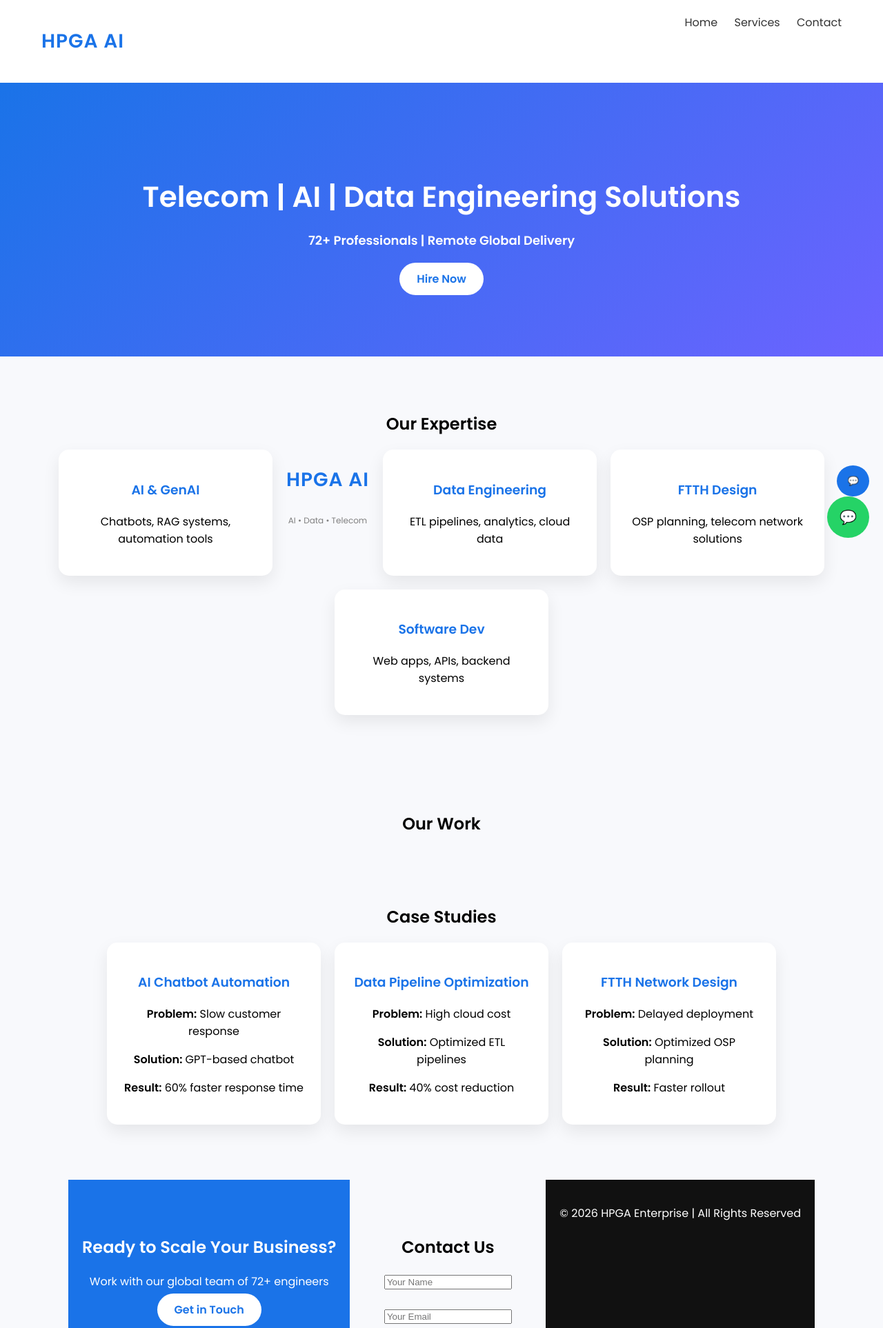
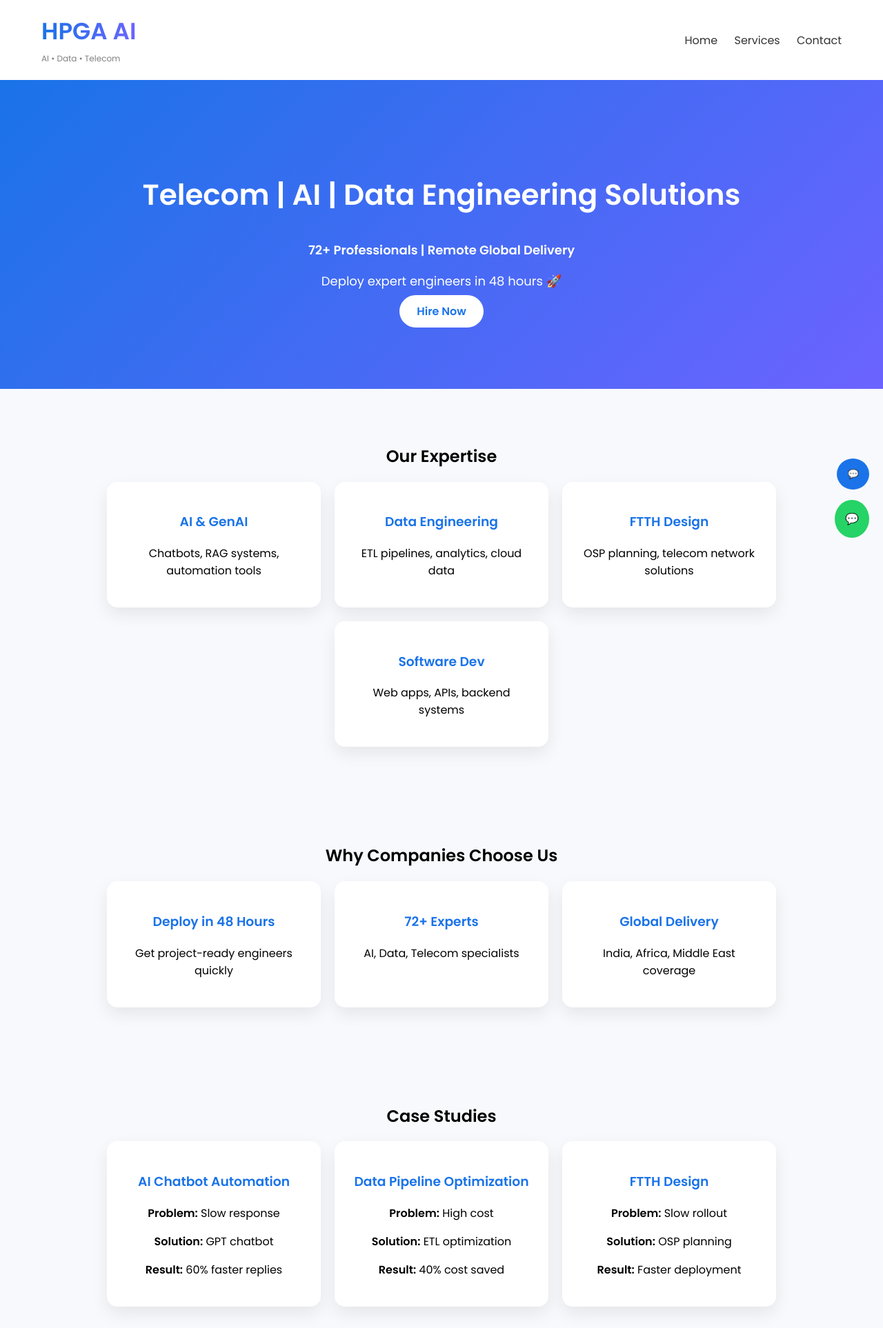
Before and after one commit to royetce/hpgaai, a plain HTML site: page index.html in a window 1280 px wide. Shown: the top 1926 px of the page at 69% size. Drawn offline with Linux system fonts and the light colour scheme.

Commit message:
Add files via upload

```diff
--- a/index.html
+++ b/index.html
@@ -8,29 +8,35 @@
 <link href="https://fonts.googleapis.com/css2?family=Poppins:wght@300;400;600&display=swap" rel="stylesheet">
 
 <style>
-.logo {
-    font-size: 28px;
-    font-weight: 700;
-    color: #1a73e8;
-    letter-spacing: 1px;
-}
 body {
     margin: 0;
     font-family: 'Poppins', sans-serif;
     background: #f8f9fc;
 }
 
+/* Logo */
+.logo {
+    font-size: 34px;
+    font-weight: 700;
+    background: linear-gradient(90deg, #1a73e8, #6c63ff);
+    -webkit-background-clip: text;
+    -webkit-text-fill-color: transparent;
+    margin: 0;
+}
+
+.tagline {
+    font-size: 12px;
+    color: gray;
+}
+
 /* Navbar */
 header {
     display: flex;
     justify-content: space-between;
+    align-items: center;
     padding: 20px 60px;
     background: white;
     box-shadow: 0 2px 10px rgba(0,0,0,0.05);
-}
-
-header h2 {
-    color: #1a73e8;
 }
 
 nav a {
@@ -40,7 +46,7 @@ nav a {
     font-weight: 500;
 }
 
-/* Hero Section */
+/* Hero */
 .hero {
     text-align: center;
     padding: 100px 20px;
@@ -50,12 +56,10 @@ nav a {
 
 .hero h1 {
     font-size: 42px;
-    margin-bottom: 10px;
 }
 
 .hero p {
     font-size: 18px;
-    margin-bottom: 30px;
 }
 
 .btn {
@@ -67,7 +71,7 @@ nav a {
     font-weight: 600;
 }
 
-/* Services */
+/* Sections */
 .section {
     padding: 60px 20px;
     text-align: center;
@@ -97,15 +101,11 @@ nav a {
     color: #1a73e8;
 }
 
-/* CTA Section */
+/* CTA */
 .cta {
     background: #1a73e8;
     color: white;
     padding: 60px 20px;
-}
-
-.cta h2 {
-    margin-bottom: 20px;
 }
 
 /* Footer */
@@ -121,7 +121,11 @@ footer {
 <body>
 
 <header>
-    <h1 class="logo">HPGA AI</h1>
+    <div>
+        <h1 class="logo">HPGA AI</h1>
+        <span class="tagline">AI • Data • Telecom</span>
+    </div>
+
     <nav>
         <a href="#">Home</a>
         <a href="#services">Services</a>
@@ -132,6 +136,7 @@ footer {
 <section class="hero">
     <h1>Telecom | AI | Data Engineering Solutions</h1>
     <p><b>72+ Professionals | Remote Global Delivery</b></p>
+    <p>Deploy expert engineers in 48 hours 🚀</p>
     <a href="#contact" class="btn">Hire Now</a>
 </section>
 
@@ -143,10 +148,6 @@ footer {
             <h3>AI & GenAI</h3>
             <p>Chatbots, RAG systems, automation tools</p>
         </div>
-        <div>
-    <h1 class="logo">HPGA AI</h1>
-    <span style="font-size:12px;color:gray;">AI • Data • Telecom</span>
-</div>
 
         <div class="card">
             <h3>Data Engineering</h3>
@@ -166,35 +167,53 @@ footer {
 </section>
 
 <section class="section">
-    <h2>Our Work</h2>
+    <h2>Why Companies Choose Us</h2>
 
     <div class="services">
-       <section class="section">
+        <div class="card">
+            <h3>Deploy in 48 Hours</h3>
+            <p>Get project-ready engineers quickly</p>
+        </div>
+
+        <div class="card">
+            <h3>72+ Experts</h3>
+            <p>AI, Data, Telecom specialists</p>
+        </div>
+
+        <div class="card">
+            <h3>Global Delivery</h3>
+            <p>India, Africa, Middle East coverage</p>
+        </div>
+    </div>
+</section>
+
+<section class="section">
     <h2>Case Studies</h2>
 
     <div class="services">
         <div class="card">
             <h3>AI Chatbot Automation</h3>
-            <p><b>Problem:</b> Slow customer response</p>
-            <p><b>Solution:</b> GPT-based chatbot</p>
-            <p><b>Result:</b> 60% faster response time</p>
+            <p><b>Problem:</b> Slow response</p>
+            <p><b>Solution:</b> GPT chatbot</p>
+            <p><b>Result:</b> 60% faster replies</p>
         </div>
 
         <div class="card">
             <h3>Data Pipeline Optimization</h3>
-            <p><b>Problem:</b> High cloud cost</p>
-            <p><b>Solution:</b> Optimized ETL pipelines</p>
-            <p><b>Result:</b> 40% cost reduction</p>
+            <p><b>Problem:</b> High cost</p>
+            <p><b>Solution:</b> ETL optimization</p>
+            <p><b>Result:</b> 40% cost saved</p>
         </div>
 
         <div class="card">
-            <h3>FTTH Network Design</h3>
-            <p><b>Problem:</b> Delayed deployment</p>
-            <p><b>Solution:</b> Optimized OSP planning</p>
-            <p><b>Result:</b> Faster rollout</p>
+            <h3>FTTH Design</h3>
+            <p><b>Problem:</b> Slow rollout</p>
+            <p><b>Solution:</b> OSP planning</p>
+            <p><b>Result:</b> Faster deployment</p>
         </div>
     </div>
 </section>
+
 <section class="cta">
     <h2>Ready to Scale Your Business?</h2>
     <p>Work with our global team of 72+ engineers</p>
@@ -214,24 +233,28 @@ footer {
     <p>Email: p.roy@hpgaai.com</p>
     <p>Phone: +91 8334042526</p>
 </section>
+
 <footer>
     <p>© 2026 HPGA Enterprise | All Rights Reserved</p>
 </footer>
+
+<!-- WhatsApp Button -->
 <a href="https://wa.me/918334042526" target="_blank"
 style="position:fixed;bottom:20px;right:20px;background:#25D366;color:white;
-padding:15px 18px;border-radius:50%;font-size:20px;text-decoration:none;">
+padding:15px;border-radius:50%;text-decoration:none;">
 💬
 </a>
 
-<div id="chatbox" style="position:fixed;bottom:90px;right:20px;width:250px;background:white;border:1px solid #ccc;padding:10px;border-radius:10px;display:none;">
+<!-- Chatbot -->
+<div id="chatbox" style="position:fixed;bottom:100px;right:20px;width:260px;background:white;border-radius:10px;box-shadow:0 5px 15px rgba(0,0,0,0.2);padding:10px;display:none;">
     <p><b>HPGA Assistant</b></p>
-    <p id="chat-response">Hi! How can we help you?</p>
-    <input type="text" id="user-input" placeholder="Type here..." style="width:100%;">
-    <button onclick="sendMessage()">Send</button>
+    <p id="chat-response">Hi 👋 How can we assist you?</p>
+    <input type="text" id="user-input" placeholder="Type your query..." style="width:100%;padding:5px;">
+    <button onclick="sendMessage()" style="margin-top:5px;width:100%;">Send</button>
 </div>
 
 <button onclick="toggleChat()"
-style="position:fixed;bottom:80px;right:20px;background:#1a73e8;color:white;padding:15px;border:none;border-radius:50%;">
+style="position:fixed;bottom:90px;right:20px;background:#1a73e8;color:white;padding:15px;border:none;border-radius:50%;">
 💬
 </button>
 
@@ -246,16 +269,18 @@ function sendMessage() {
     var response = "Thanks! Please share your requirement. Our team will contact you shortly.";
 
     if (input.includes("ai") || input.includes("chatbot")) {
-        response = "We build AI chatbots, RAG systems & automation solutions. Would you like a demo?";
+        response = "We build AI chatbots, RAG systems & automation solutions.";
     }
     else if (input.includes("data")) {
-        response = "We provide data engineering, ETL pipelines & analytics solutions.";
+        response = "We provide data engineering & analytics solutions.";
     }
     else if (input.includes("telecom") || input.includes("ftth")) {
-        response = "We deliver FTTH design & telecom engineering services globally.";
+        response = "We deliver FTTH design & telecom services globally.";
     }
 
     document.getElementById("chat-response").innerText = response;
 }
-</script></body>
+</script>
+
+</body>
 </html>
```
